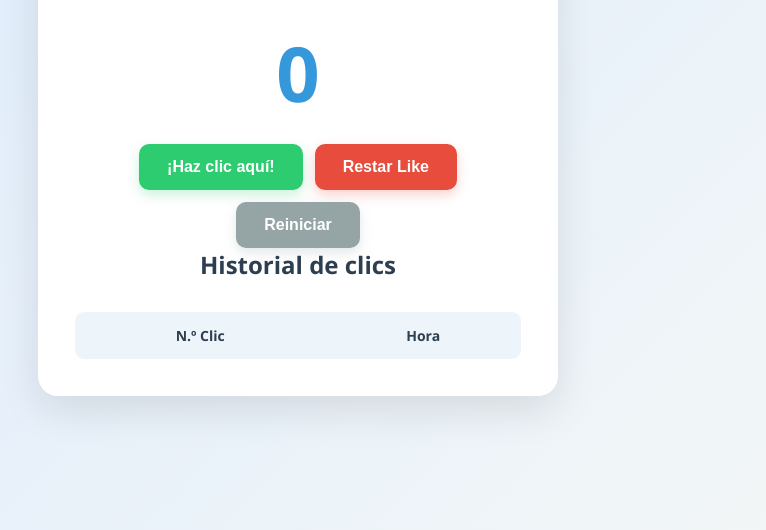
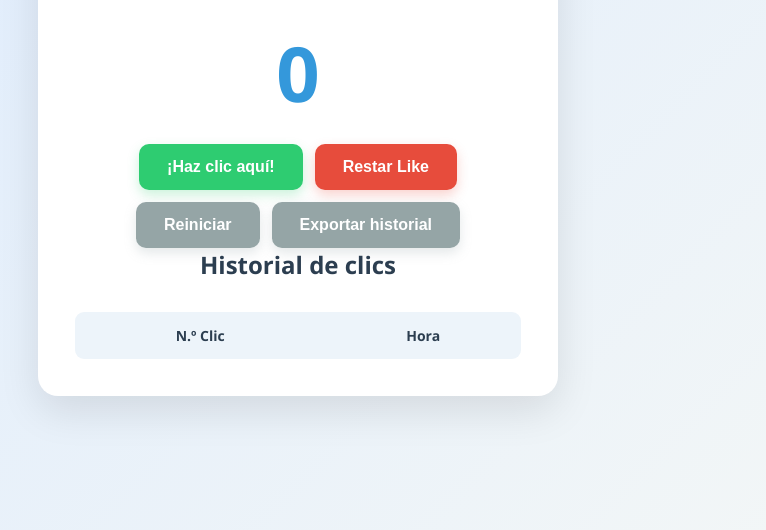
Before and after one commit to calderonpenajuansebastian-rgb/contador.py-, a plain HTML site: page index.html in a window 1280 px wide. Shown: the part 270-800 px from the top of the page, without its empty margins (342-1108 px from the left). Drawn offline with Linux system fonts and the light colour scheme.

Commit message:
feat: exportar historial de likes a CSV

```diff
--- a/index.html
+++ b/index.html
@@ -37,28 +37,20 @@
 
             <div class="botones">
 
-                <button
-                    type="button"
-                    id="btn-like"
-                    class="btn"
-                >
+                <button type="button" id="btn-like" class="btn">
                     ¡Haz clic aquí!
                 </button>
 
-                <button
-                    type="button"
-                    id="btn-restar"
-                    class="btn btn-rojo"
-                >
+                <button type="button" id="btn-restar" class="btn btn-rojo">
                     Restar Like
                 </button>
 
-                <button
-                    type="button"
-                    id="btn-reiniciar"
-                    class="btn btn-gris"
-                >
+                <button type="button" id="btn-reiniciar" class="btn btn-gris">
                     Reiniciar
+                </button>
+
+                <button type="button" id="btn-exportar" class="btn btn-gris">
+                    Exportar historial
                 </button>
 
             </div>
```
